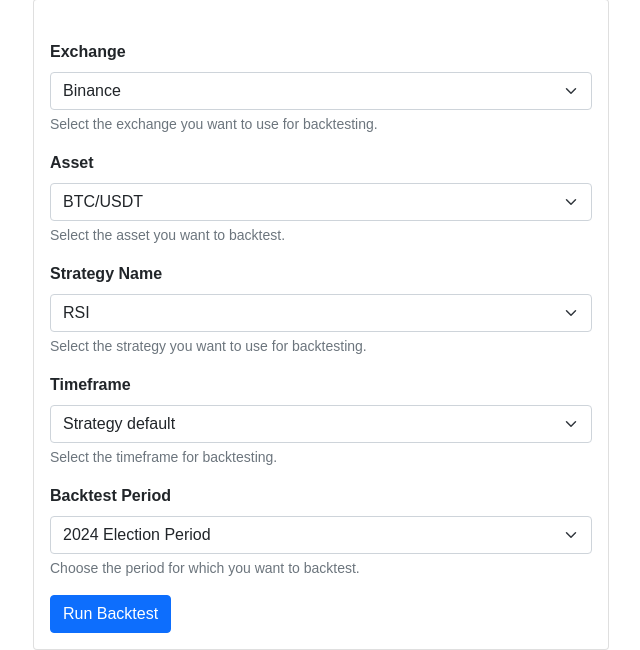
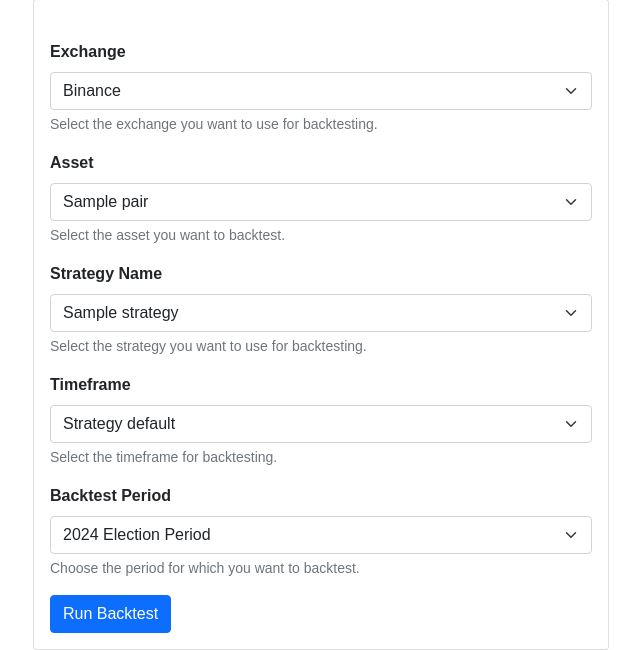
Before and after one commit to sanderkerkhofs/quick_backtest, a Flask app: template templates/single_asset.html in a window 1280 px wide. Shown: the part 191-841 px from the top of the page, without its empty margins (319-959 px from the left). Run offline with Flask 3, Linux system fonts and the light colour scheme; the template is opened without the code that fills it: most values are stand-ins (such as "Sample title", 1, 10 or a date in 2020).

Commit message:
Changes to be committed: 	modified:   app.py 	new file:   config.py 	modified:   module.py 	modified:   templates/single_asset.html 	modified:   trade_data.db

```diff
--- a/app.py
+++ b/app.py
@@ -2,17 +2,18 @@ from flask import Flask, render_template, request, jsonify
 from sqlmodel import SQLModel, Field, create_engine, Session
 import uuid
 import hashlib
-from module import check_strategy_timeframe
+from module import check_strategy_timeframe, list_strategy_folder
+from config import *
 
-# Define file paths for configuration and data directories
-LOCAL_DATA_DIR = "/home/ubuntu/_DATA/"
-REMOTE_DATA_DIR = "/freqtrade/user_data/data/"
-LOCAL_STRATEGY_DIR = "C:\\_STRATEGIES\\TESTED\\"
-REMOTE_STRATEGY_DIR = "/freqtrade/user_data/strategies/"
-LOCAL_CONFIG_DIR = "/home/ubuntu/_CONFIGS/"
-REMOTE_CONFIG_DIR = "/freqtrade/user_data/config/"
-LOCAL_RESULTS_DIR = "/home/ubuntu/_BACKTEST_RESULTS/"
-REMOTE_RESULTS_DIR = "/freqtrade/user_data/backtest_results/"
+# # Define file paths for configuration and data directories
+# LOCAL_DATA_DIR = "/home/ubuntu/_DATA/"
+# REMOTE_DATA_DIR = "/freqtrade/user_data/data/"
+# LOCAL_STRATEGY_DIR = "C:\\_STRATEGIES\\TESTED\\"
+# REMOTE_STRATEGY_DIR = "/freqtrade/user_data/strategies/"
+# LOCAL_CONFIG_DIR = "/home/ubuntu/_CONFIGS/"
+# REMOTE_CONFIG_DIR = "/freqtrade/user_data/config/"
+# LOCAL_RESULTS_DIR = "/home/ubuntu/_BACKTEST_RESULTS/"
+# REMOTE_RESULTS_DIR = "/freqtrade/user_data/backtest_results/"
 
 # Define the model
 class TradeData(SQLModel, table=True):
@@ -50,7 +51,10 @@ def home():
     """
     Render the single asset template
     """
-    return render_template('single_asset.html')
+
+    strategy_list = list_strategy_folder(LOCAL_STRATEGY_DIR)
+
+    return render_template('single_asset.html', strategy_list=strategy_list, trading_pairs=TRADING_PAIRS)
 
 @app.route('/process/single', methods=['POST'])
 def process_single():
--- a/module.py
+++ b/module.py
@@ -4,13 +4,13 @@ import json
 import os
 
 # Define file paths for configuration and data directories
-LOCAL_DATA_DIR = "/home/ubuntu/_DATA/"
+LOCAL_DATA_DIR = "C:\\_DATA\\"
 REMOTE_DATA_DIR = "/freqtrade/user_data/data/"
-LOCAL_STRATEGY_DIR = "/home/ubuntu/_STRATEGIES/TESTED/"
+LOCAL_STRATEGY_DIR = "C:\\_STRATEGIES\\TESTED\\"
 REMOTE_STRATEGY_DIR = "/freqtrade/user_data/strategies/"
-LOCAL_CONFIG_DIR = "/home/ubuntu/_CONFIGS/"
+LOCAL_CONFIG_DIR = "C:\\_CONFIGS\\"
 REMOTE_CONFIG_DIR = "/freqtrade/user_data/config/"
-LOCAL_RESULTS_DIR = "/home/ubuntu/_BACKTEST_RESULTS/"
+LOCAL_RESULTS_DIR = "C:\\_BACKTEST_RESULTS\\"
 REMOTE_RESULTS_DIR = "/freqtrade/user_data/backtest_results/"
 
 DOCKER_IMAGE_NAME = "sanderke123/freqtrade2"
@@ -34,6 +34,14 @@ def check_strategy_timeframe(strategy_file):
             return ticker_interval_match.group(2)
 
     raise ValueError(f"No valid timeframe or ticker_interval found in {strategy_file}")
+
+def list_strategy_folder(folder):
+    """Read all Python files in a folder and return a list of file names."""
+    files = []
+    for file in os.listdir(folder):
+        if file.endswith(".py"):
+            files.append(os.path.splitext(file)[0])
+    return files
 
 def download_data(pair_list, exchange, data_format, timerange, strategy_name):
     """Download market data using Freqtrade."""
--- a/templates/single_asset.html
+++ b/templates/single_asset.html
@@ -67,37 +67,10 @@
           <div class="mb-3">
             <label for="asset" class="form-label">Asset</label>
             <select class="form-select" id="asset" name="asset" required aria-describedby="assetHelp">
-              <!-- <option value="" disabled selected>Select an asset</option> -->
-              <option value="BTC/USDT" selected>BTC/USDT</option>
-              <option value="ETH/USDT">ETH/USDT</option>
-              <option value="BNB/USDT">BNB/USDT</option>
-              <option value="ADA/USDT">ADA/USDT</option>
-              <option value="SOL/USDT">SOL/USDT</option>
-              <option value="XRP/USDT">XRP/USDT</option>
-              <option value="DOT/USDT">DOT/USDT</option>
-              <option value="DOGE/USDT">DOGE/USDT</option>
-              <option value="LTC/USDT">LTC/USDT</option>
-              <option value="LINK/USDT">LINK/USDT</option>
-              <option value="BCH/USDT">BCH/USDT</option>
-              <option value="UNI/USDT">UNI/USDT</option>
-              <option value="XLM/USDT">XLM/USDT</option>
-              <option value="TRX/USDT">TRX/USDT</option>
-              <option value="AVAX/USDT">AVAX/USDT</option>
-              <option value="ATOM/USDT">ATOM/USDT</option>
-              <option value="FIL/USDT">FIL/USDT</option>
-              <option value="VET/USDT">VET/USDT</option>
-              <option value="ETC/USDT">ETC/USDT</option>
-              <option value="ICP/USDT">ICP/USDT</option>
-              <option value="MATIC/USDT">MATIC/USDT</option>
-              <option value="NEAR/USDT">NEAR/USDT</option>
-              <option value="THETA/USDT">THETA/USDT</option>
-              <option value="AAVE/USDT">AAVE/USDT</option>
-              <option value="EOS/USDT">EOS/USDT</option>
-              <option value="XTZ/USDT">XTZ/USDT</option>
-              <option value="CAKE/USDT">CAKE/USDT</option>
-              <option value="FTT/USDT">FTT/USDT</option>
-              <option value="ALGO/USDT">ALGO/USDT</option>
-              <option value="MANA/USDT">MANA/USDT</option>
+              <option value="" disabled selected>Select an asset</option>
+              {% for pair in trading_pairs %}
+              <option value="{{ pair }}" {% if loop.first %}selected{% endif %}>{{ pair }}</option>
+              {% endfor %}
             </select>
             <div id="assetHelp" class="form-text">Select the asset you want to backtest.</div>
           </div>
@@ -106,10 +79,10 @@
           <div class="mb-3">
             <label for="strategy_name" class="form-label">Strategy Name</label>
             <select class="form-select" id="strategy_name" name="strategy_name" required aria-describedby="strategyNameHelp">
-              <!-- <option value="" disabled selected>Select a strategy</option> -->
-              <option value="RSI" selected>RSI</option>
-              <option value="SMAOffset">SMAOffset</option>
-              <option value="Obelisk_Ichimoku_ZEMA_v1">Obelisk_Ichimoku_ZEMA_v1</option>
+              <option value="" disabled selected>Select a strategy</option>
+              {% for strategy in strategy_list %}
+              <option value="{{ strategy }}" {% if loop.first %}selected{% endif %}>{{ strategy }}</option>
+              {% endfor %}
             </select>
             <div id="strategyNameHelp" class="form-text">Select the strategy you want to use for backtesting.</div>
           </div>
```
Also changed, not shown: config.py (added, +53 -0 lines), trade_data.db.
